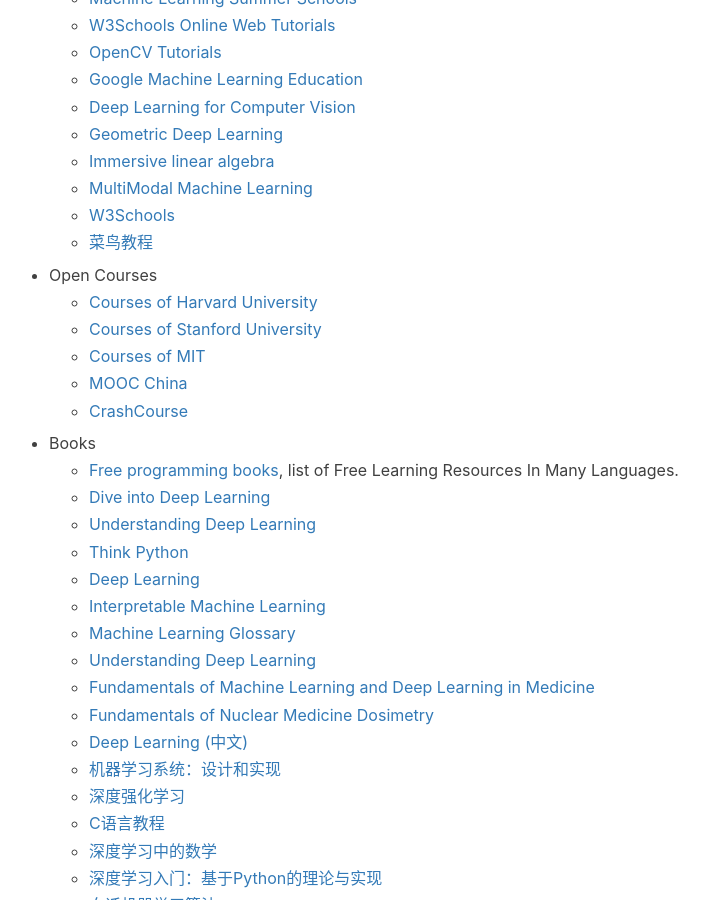
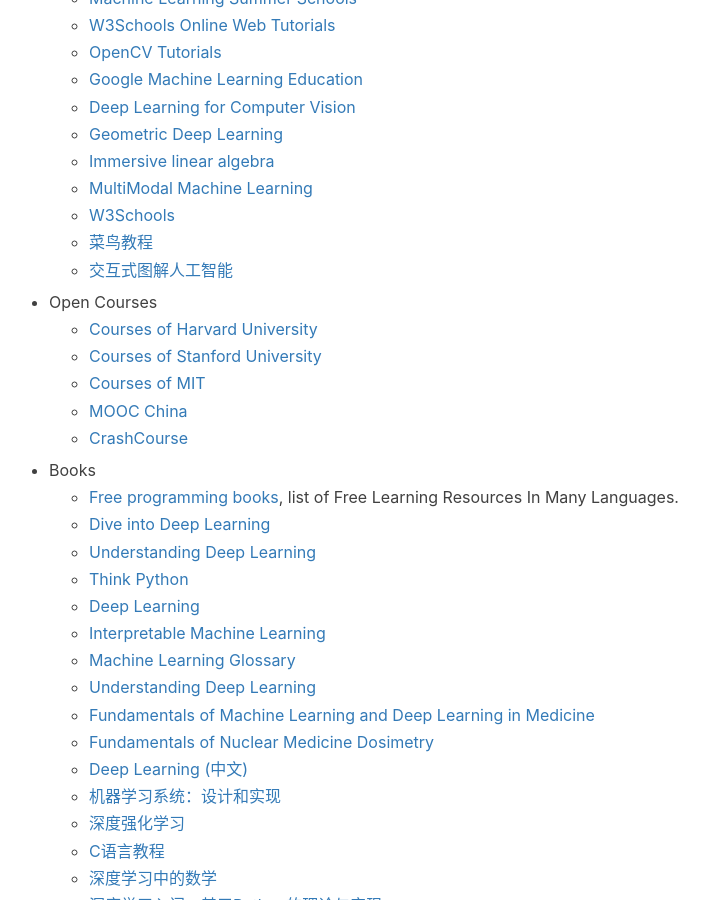
Before and after one commit to jizhang02/jizhang02.github.io, a Jekyll site: the page built from _posts/2022-09-20-productivity.markdown, in a window 1280 px wide and 900 px high, scrolled down 1770 px. Shown: the whole window, without its empty margins (256-965 px from the left). Built offline with Jekyll 4.4.1, drawn with Linux system fonts in a browser that asks for light colours; nearby versions of some CDN libraries; a script that is not in the unit is left out; comment, search, counter and statistics services are not loaded.

Commit message:
Update 2022-09-20-productivity.markdown

```diff
--- a/_posts/2022-09-20-productivity.markdown
+++ b/_posts/2022-09-20-productivity.markdown
@@ -70,6 +70,7 @@
     * [MultiModal Machine Learning](https://cmu-multicomp-lab.github.io/mmml-course/fall2022/)
     * [W3Schools](https://www.w3schools.com/)
     * [菜鸟教程](https://www.runoob.com/)
+    * [交互式图解人工智能](https://okai.brown.edu/zh/index.html)
 
 * Open Courses
     * [Courses of Harvard University](https://pll.harvard.edu/catalog)
```
